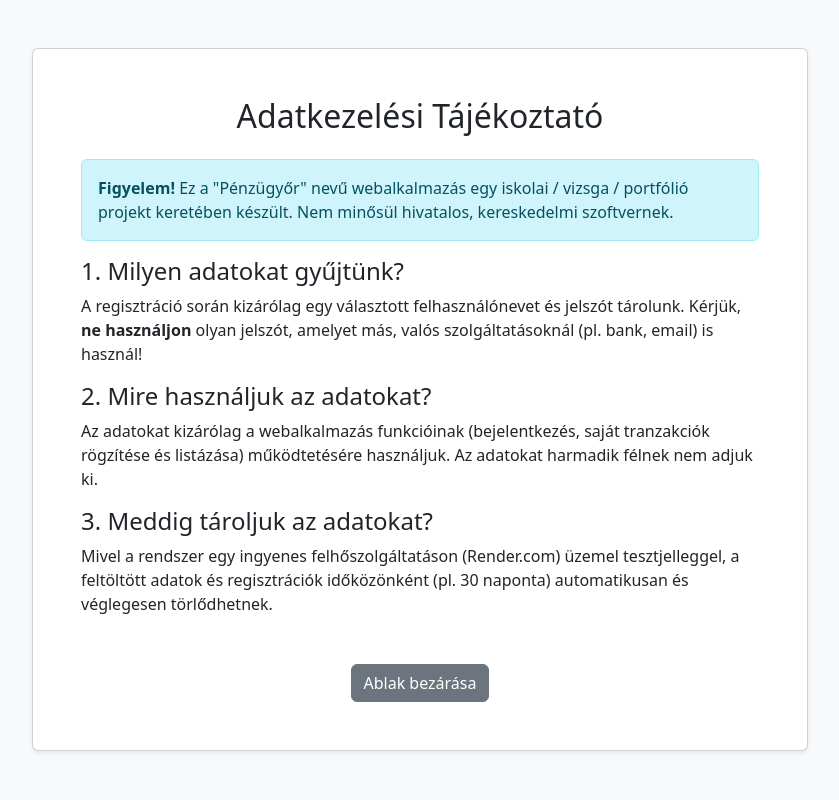
After one commit to ihaszkaroly/penzugyor, a Django app: page /privacy/ in a window 1280 px wide. The commit adds this page. Shown: the whole page, without its empty margins (220-1059 px from the left). Run offline with Django 5.2, Linux system fonts and the light colour scheme.

Commit message:
adatkezelési tájékoztató

```diff
--- /dev/null
+++ b/core/templates/privacy.html
@@ -0,0 +1,34 @@
+<!DOCTYPE html>
+<html lang="hu">
+<head>
+    <meta charset="UTF-8">
+    <title>Adatkezelési Tájékoztató</title>
+    <link href="https://cdn.jsdelivr.net/npm/bootstrap@5.3.0/dist/css/bootstrap.min.css" rel="stylesheet">
+</head>
+<body class="bg-light">
+<div class="container mt-5" style="max-width: 800px;">
+    <div class="card shadow-sm">
+        <div class="card-body p-5">
+            <h2 class="mb-4 text-center">Adatkezelési Tájékoztató</h2>
+
+            <div class="alert alert-info">
+                <strong>Figyelem!</strong> Ez a "Pénzügyőr" nevű webalkalmazás egy iskolai / vizsga / portfólió projekt keretében készült. Nem minősül hivatalos, kereskedelmi szoftvernek.
+            </div>
+
+            <h4>1. Milyen adatokat gyűjtünk?</h4>
+            <p>A regisztráció során kizárólag egy választott felhasználónevet és jelszót tárolunk. Kérjük, <strong>ne használjon</strong> olyan jelszót, amelyet más, valós szolgáltatásoknál (pl. bank, email) is használ!</p>
+
+            <h4>2. Mire használjuk az adatokat?</h4>
+            <p>Az adatokat kizárólag a webalkalmazás funkcióinak (bejelentkezés, saját tranzakciók rögzítése és listázása) működtetésére használjuk. Az adatokat harmadik félnek nem adjuk ki.</p>
+
+            <h4>3. Meddig tároljuk az adatokat?</h4>
+            <p>Mivel a rendszer egy ingyenes felhőszolgáltatáson (Render.com) üzemel tesztjelleggel, a feltöltött adatok és regisztrációk időközönként (pl. 30 naponta) automatikusan és véglegesen törlődhetnek.</p>
+
+            <div class="text-center mt-5">
+                <button onclick="window.close()" class="btn btn-secondary">Ablak bezárása</button>
+            </div>
+        </div>
+    </div>
+</div>
+</body>
+</html>
--- a/core/urls.py
+++ b/core/urls.py
@@ -12,4 +12,5 @@ urlpatterns = [
     path('register/', views.register_user, name='register'),
     path('login/', views.login_user, name='login'),
     path('logout/', views.logout_user, name='logout'),
+    path('privacy/', views.privacy_policy, name='privacy'),
 ]
--- a/core/views.py
+++ b/core/views.py
@@ -111,3 +111,7 @@ def delete_transaction(request, transaction_id):
     transaction = get_object_or_404(Transaction, id=transaction_id, user=request.user)
     transaction.delete()
     return redirect('dashboard')
+
+def privacy_policy(request):
+    """Adatkezelési tájékoztató megjelenítése"""
+    return render(request, 'privacy.html')
```
Also changed, not shown: core/templates/register.html (+5 -5 lines).
